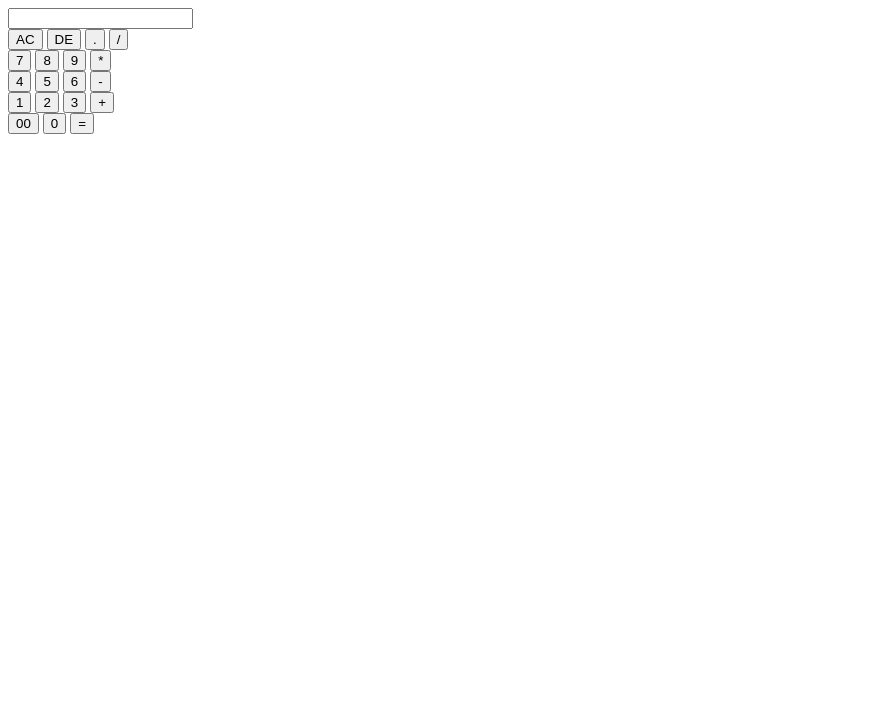
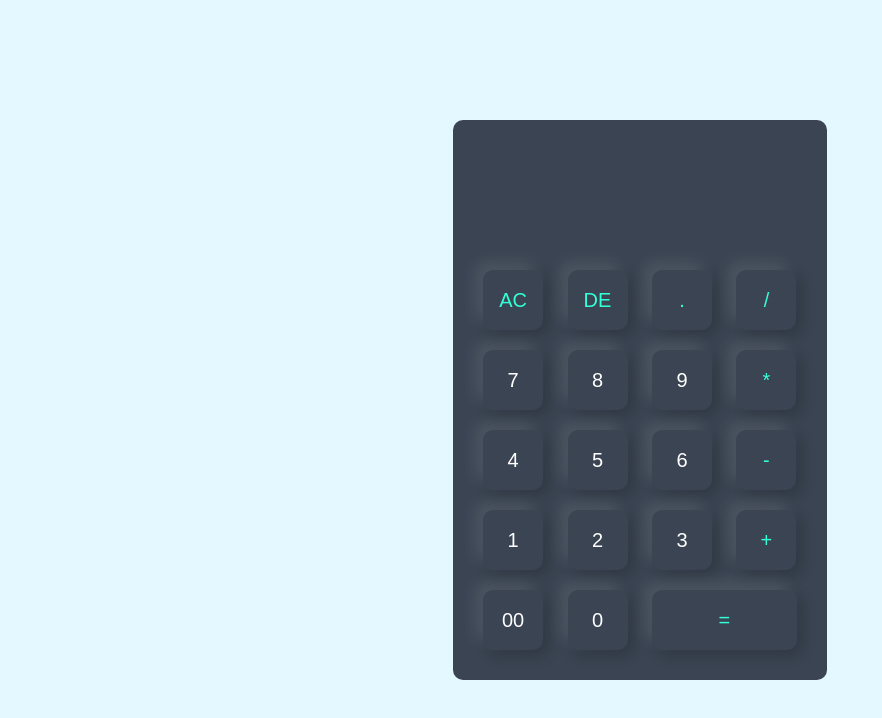
Before and after one commit to kuldeep-singh111/Calculator-, a plain HTML site: page index.html in a window 1280 px wide. Shown: the whole page, without its empty margins (0-882 px from the left). Drawn offline with Linux system fonts and the light colour scheme.

Commit message:
Update index.html

```diff
--- a/index.html
+++ b/index.html
@@ -3,7 +3,7 @@
 
 <head>
 	<title> kuldeep.com</title>
-<link rel="stylesheet" type="text/css" href="ram.css">
+<link rel="stylesheet" type="text/css" href="style.css">
 </head>
 <body>
 
```
